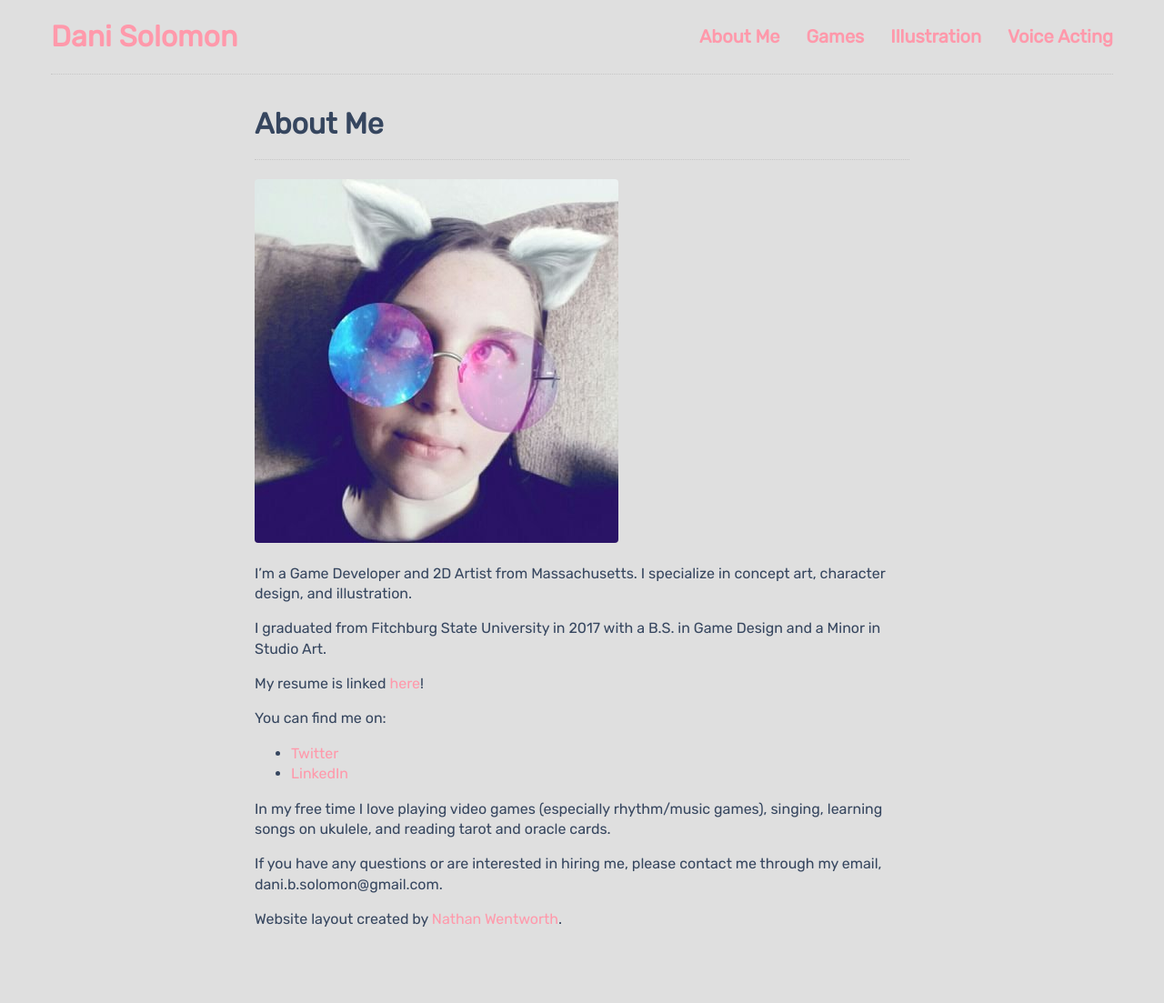
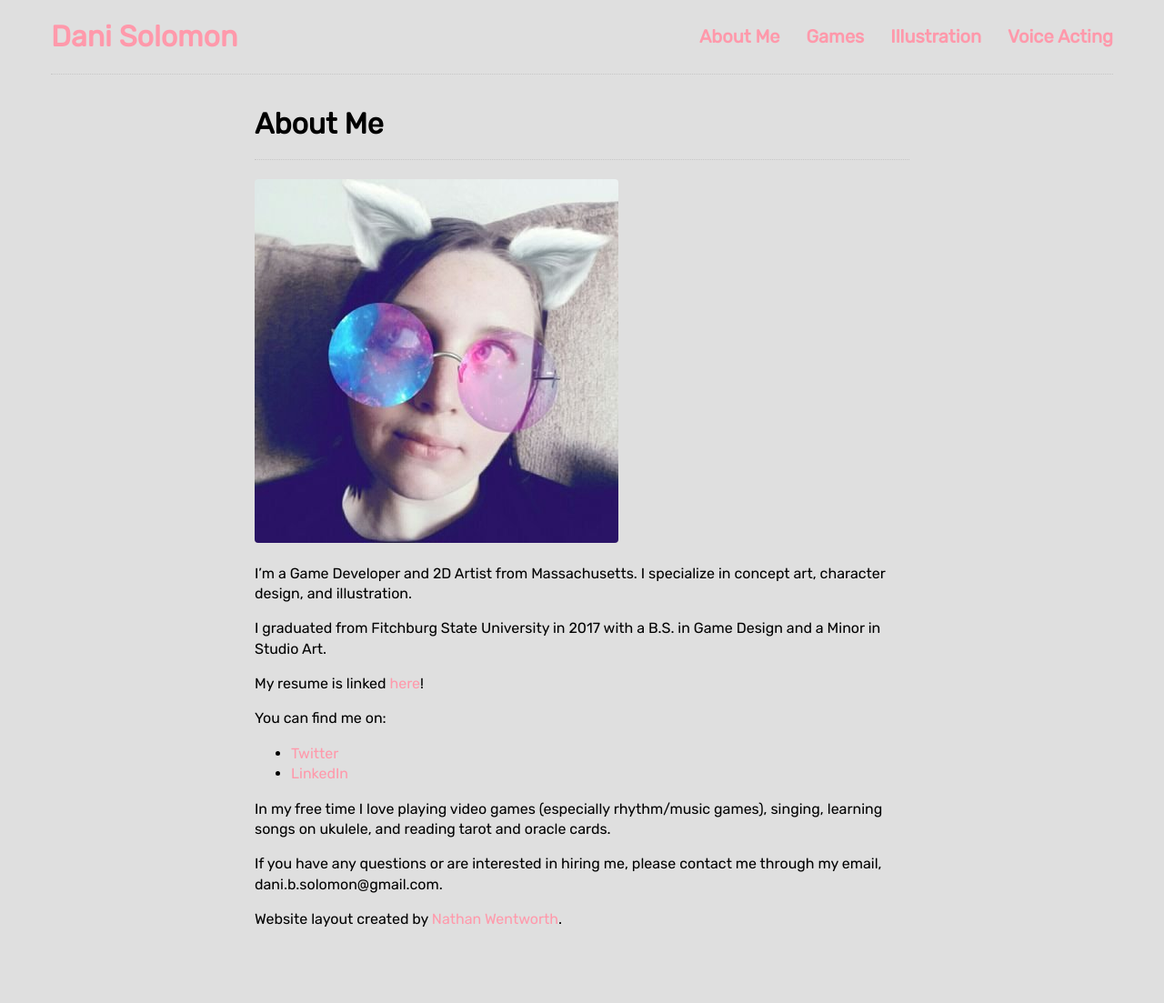
Before and after one commit to DaniBSolomon/danibsolomon.github.io, a Jekyll site: the page built from about.md, in a window 1280 px wide. Shown: the whole page at 91% size. Built offline with Jekyll 4.4.1, drawn with Linux system fonts in a browser that asks for light colours.

Commit message:
Update app.scss

```diff
--- a/css/app.scss
+++ b/css/app.scss
@@ -2,7 +2,7 @@
 ---
 
 $background-color: #DFDFDF;
-$text-color: #36465f;
+$text-color: #000000;
 $link-color: #ff99ab;
 
 $rounded-corner: 4px;
```
